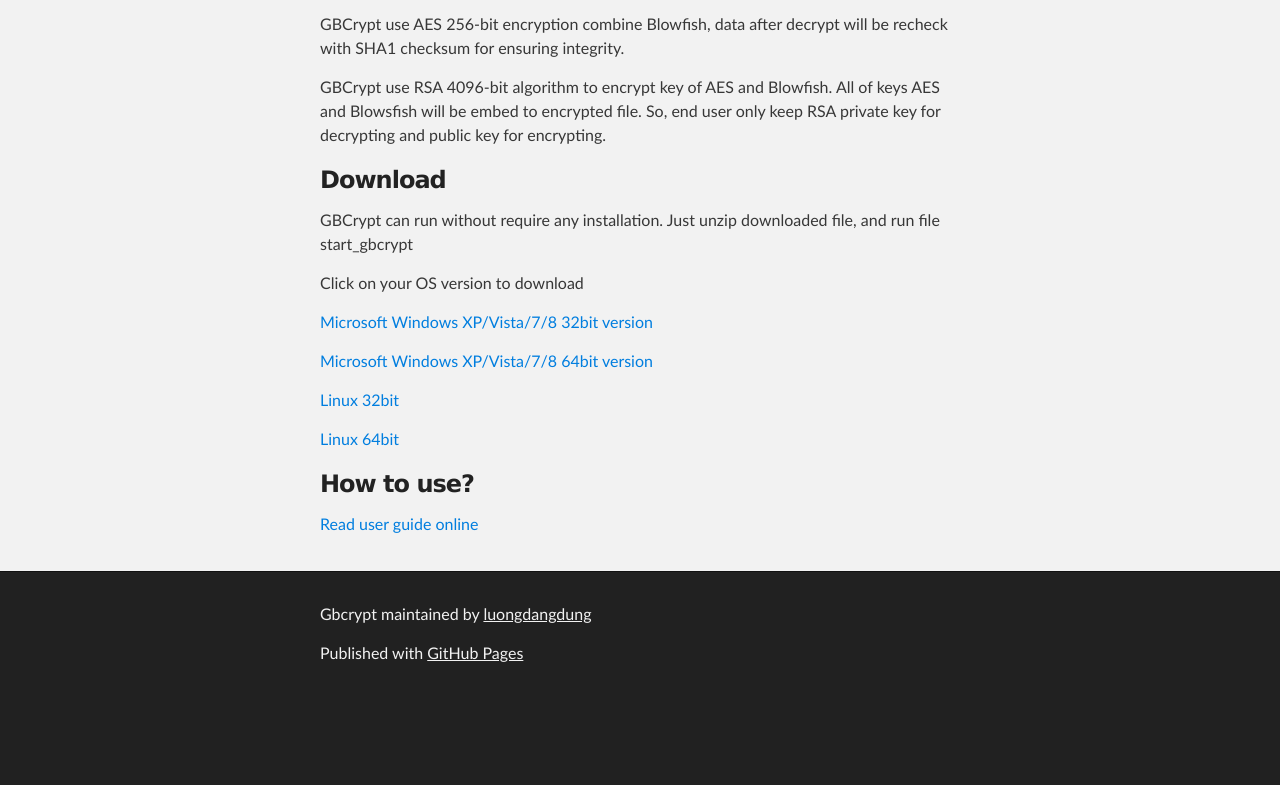
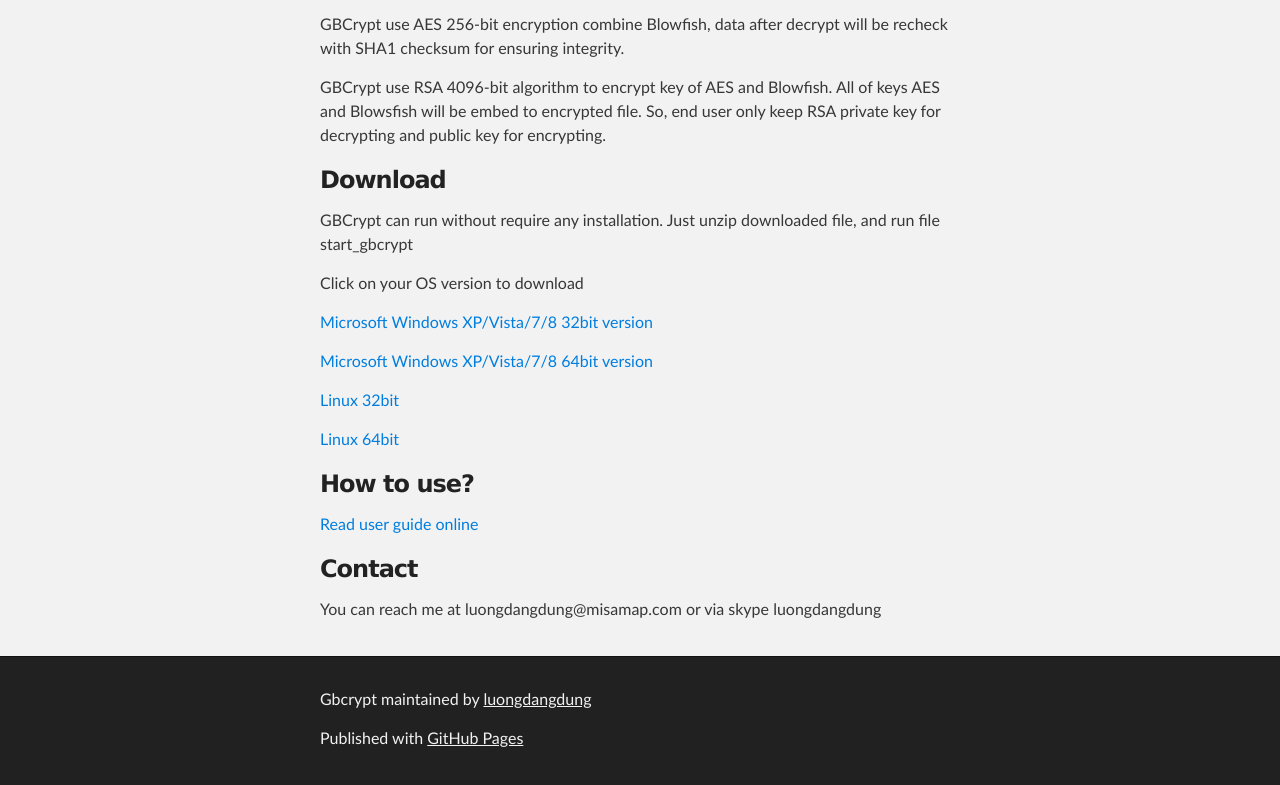
Before and after one commit to luongdangdung/gbcrypt, a plain HTML site: page index.html in a window 1280 px wide. Shown: the part 297-1082 px from the top of the page. Before the commit the page ends 997 px from the top, so only its background shows below. Drawn offline with Linux system fonts and the light colour scheme.

Commit message:
Update index.html

```diff
--- a/index.html
+++ b/index.html
@@ -68,6 +68,13 @@ How to use?</h3>
 <p>
 <a href="https://docs.google.com/document/d/1oTHg9dCe3Thh93-wDWYzX7AGd5cxd8x9Lei_-sEq2TA/edit?usp=sharing">Read user guide online</a>
 </p>
+<h3>
+<a id="designer-templates" class="anchor" href="#designer-templates" aria-hidden="true">
+<span class="octicon octicon-link"></span></a>
+Contact</h3>
+<p>
+You can reach me at luongdangdung@misamap.com or via skype <b>luongdangdung</b>
+</p>
       </section>
     </div>
 
```
